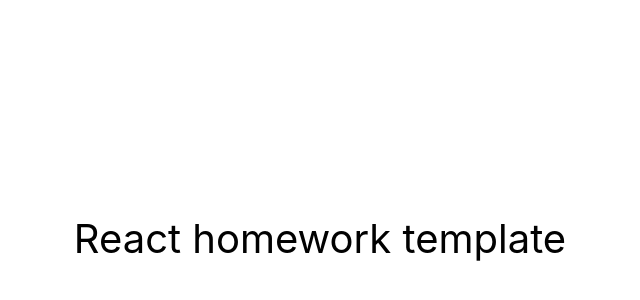
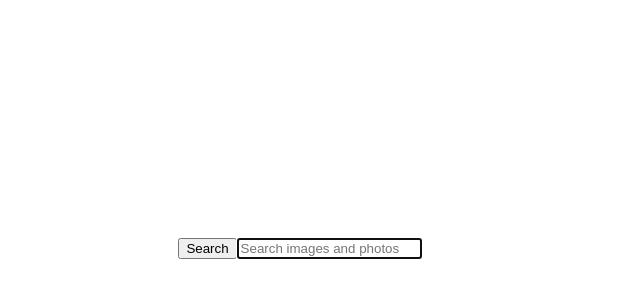
Before and after one commit to yatsyshyn013/goit-react-hw-03-image-finder, a React (Create React App) app: page / in a window 1280 px wide. Shown: the part 162-462 px from the top of the page, without its empty margins (320-960 px from the left). Built offline with nearby package versions, Linux system fonts and the light colour scheme.

Commit message:
Пошук зображень

```diff
--- a/package.json
+++ b/package.json
@@ -7,6 +7,8 @@
     "@testing-library/jest-dom": "^5.16.3",
     "@testing-library/react": "^12.1.4",
     "@testing-library/user-event": "^13.5.0",
+    "axios": "^1.3.5",
+    "formik": "^2.2.9",
     "react": "^18.1.0",
     "react-dom": "^18.1.0",
     "react-scripts": "5.0.1",
--- a/src/components/App.jsx
+++ b/src/components/App.jsx
@@ -1,6 +1,25 @@
-export const App = () => {
-  return (
-    <div
+import React, { Component } from 'react'
+import { Searchbar } from './Searchbar/Searchbar';
+import { ImagesApi } from './PixabayAPI/PixabayAPI'
+import { ImageGallery } from './ImageGallery/ImageGallery';
+
+
+class App extends Component {
+  state = {
+    inputValue: [],
+  }
+
+  onInputValue = async (value) => {
+    const request = await ImagesApi(value)
+    this.setState({ inputValue: request.hits })
+    console.log(request);
+    console.log(this.state.inputValue);
+  }
+
+
+  render() {
+    return (
+       <div
       style={{
         height: '100vh',
         display: 'flex',
@@ -10,7 +29,13 @@ export const App = () => {
         color: '#010101'
       }}
     >
-      React homework template
+        <Searchbar onSubmit={this.onInputValue} />
+        <ImageGallery request={this.state.inputValue} />
+
+        {/* <ImagesApi inputValue={this.state.inputValue} /> */}
     </div>
-  );
-};
+    );
+  }
+}
+
+export default App;
--- /dev/null
+++ b/src/components/ImageGallery/ImageGallery.jsx
@@ -0,0 +1,15 @@
+import { ImageGalleryItem } from "components/ImageGalleryItem/ImageGalleryItem";
+
+export function ImageGallery({request}) {
+    console.log(request);
+    return (
+        <ul className="gallery">
+
+            {request.map(item => (
+                <ImageGalleryItem item={request} key={item.id} />
+            ))}
+
+
+        </ul>
+    )
+}
--- /dev/null
+++ b/src/components/ImageGalleryItem/ImageGalleryItem.jsx
@@ -0,0 +1,10 @@
+export function ImageGalleryItem({item }) {
+    console.log(item);
+    return (
+
+         <li className="gallery-item">
+                            <img src={item.webformatURL} alt="" data-url={item.largeImageURL} width='20px'/>
+                        </li>
+
+    )
+}
--- /dev/null
+++ b/src/components/PixabayAPI/PixabayAPI.jsx
@@ -0,0 +1,31 @@
+import axios from 'axios';
+
+
+
+
+// export const ImagesApi = async values => {
+//     const response = await axios.get
+
+
+// }
+
+
+
+export async function ImagesApi({ inputValue }) {
+
+    axios.defaults.baseURL = 'https://pixabay.com/api';
+
+    const KEY = '33939890-a3090e3aada617e55ee2e122d'
+
+    try {
+        const url = `/?q=${inputValue}&page=1&key=${KEY}&image_type=photo&orientation=horizontal&per_page=12`
+
+        const response = await axios.get(url)
+        // console.log(response.data);
+        return response.data
+    } catch (error) {
+        console.log(error);
+    }
+
+
+}
--- /dev/null
+++ b/src/components/Searchbar/Searchbar.jsx
@@ -0,0 +1,41 @@
+import {  Field, Form, Formik, } from 'formik';
+
+
+export function Searchbar({onSubmit}) {
+
+    const initialValues = {
+        inputValue: "",
+    }
+
+    function handleSubmit(values, {resetForm}) {
+        console.log(values);
+
+            onSubmit(values)
+            resetForm();
+    }
+
+    return (
+            <header className="searchbar">
+            <Formik
+                initialValues={initialValues}
+                onSubmit={handleSubmit}
+            >
+
+                    <Form className="form">
+                        <button type="submit" className="button">
+                        <span className="button-label">Search</span>
+                        </button>
+
+                    <Field
+                        name="inputValue"
+                        className="input"
+                        type="text"
+                        autoComplete="off"
+                        autoFocus
+                        placeholder="Search images and photos"
+                        />
+                    </Form>
+                </Formik>
+</header>
+    )
+}
--- a/src/index.js
+++ b/src/index.js
@@ -1,6 +1,6 @@
 import React from 'react';
 import ReactDOM from 'react-dom/client';
-import { App } from 'components/App';
+import App  from 'components/App';
 import './index.css';
 
 ReactDOM.createRoot(document.getElementById('root')).render(
```
Also changed, not shown: src/components/Button/Button.jsx (added), src/components/Loader/Loader.jsx (added), src/components/Modal/Modal.jsx (added), 1 other file (tests, documents, lock files or other folders).
